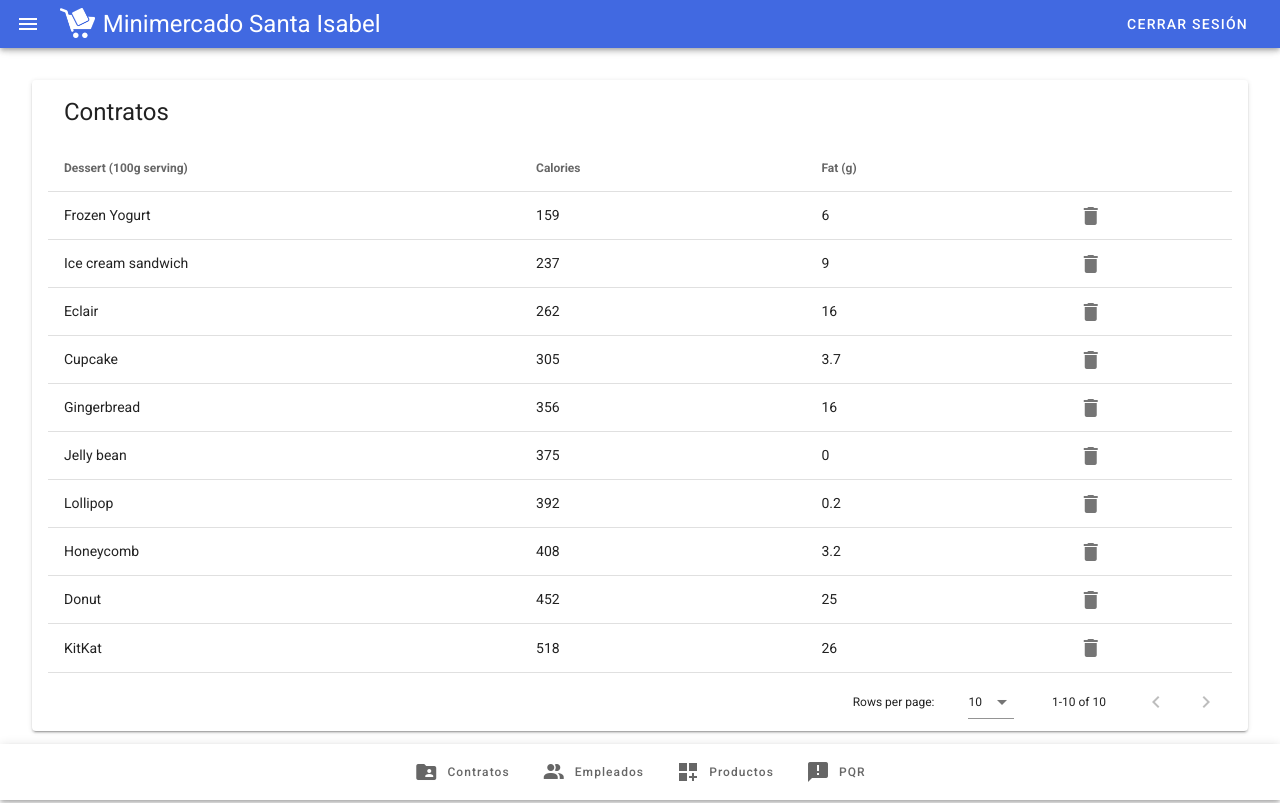
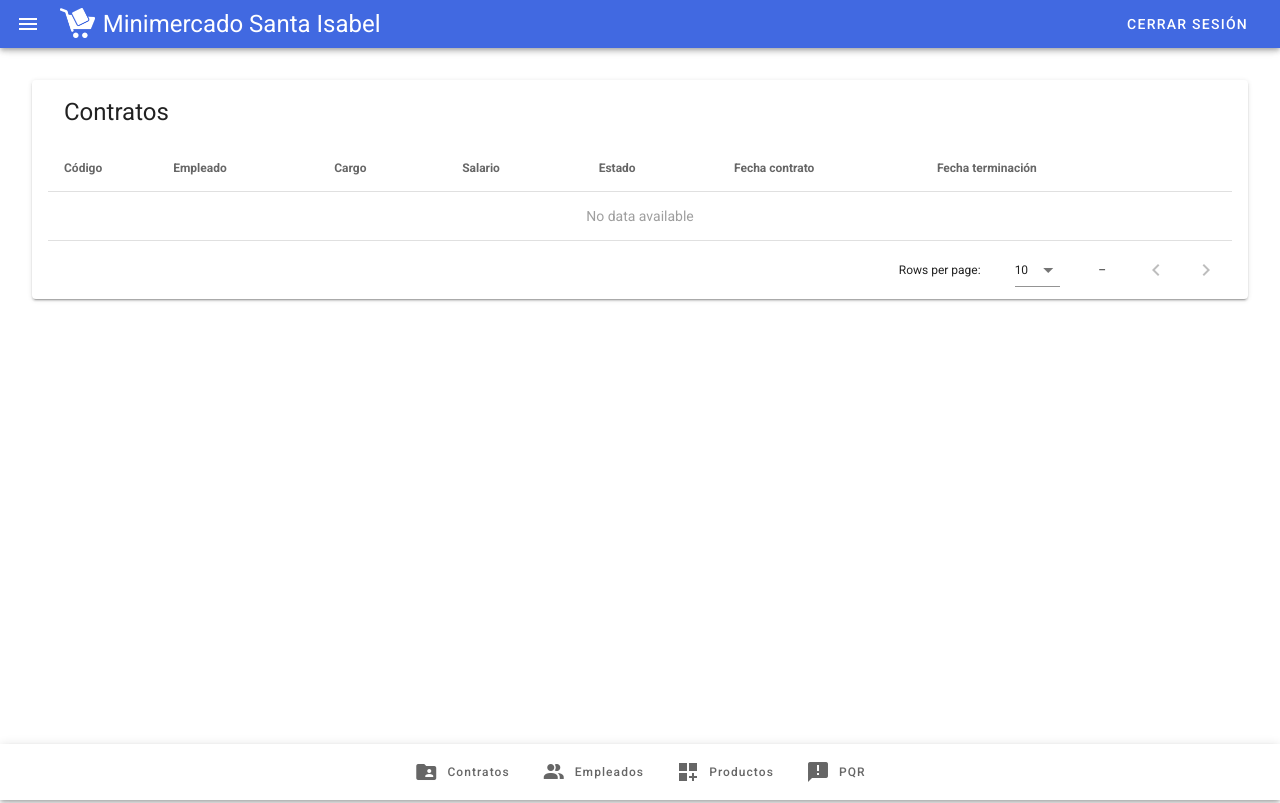
Before and after one commit to StivenHerreraSierra/app-minimercado-santa-isabel, a Vue app in the folder frontend/: page /recursos in a window 1280 px wide. Built offline with nearby package versions, Linux system fonts and the light colour scheme.

Commit message:
Separación del título del módulo contratos y la tabla

```diff
--- a/frontend/src/components/Tabla.vue
+++ b/frontend/src/components/Tabla.vue
@@ -1,14 +1,12 @@
 <template>
-  <v-card>
-    <v-card-title class="text-h5">{{ titulo }}</v-card-title>
-
-    <v-data-table
-      :headers="columnas"
-      :items="registros"
-      >
+  <v-data-table :headers="columnas" :items="registros">
     <template v-slot:top>
-        <v-dialog v-model="dialogDelete" persistent >
-          <DialogoEliminar :item="selectedItem"  v-on:confirmar="eliminarItem" v-on:cancelar="cerrarDialogoEliminar" />
+      <v-dialog v-model="dialogDelete" persistent>
+        <DialogoEliminar
+          :item="selectedItem"
+          v-on:confirmar="eliminarItem"
+          v-on:cancelar="cerrarDialogoEliminar"
+        />
       </v-dialog>
     </template>
 
@@ -16,7 +14,6 @@
       <v-icon @click="abrirDialogoEliminar(item)"> mdi-delete </v-icon>
     </template>
   </v-data-table>
-  </v-card>
 </template>
 
 <script>
@@ -27,8 +24,6 @@ export default {
     DialogoEliminar,
   },
   props: {
-    titulo: String,
-    labelBuscador: String,
     columnas: Array,
     registros: Array,
   },
@@ -55,11 +50,11 @@ export default {
       console.log("cerrar", this.dialogDelete);
     },
     eliminarItem() {
-      if(this.selectedItem) {
-        this.$emit('eliminarItem', this.selectedItem);
-        this.$forceUpdate();
+      if (this.selectedItem) {
+        this.$emit("eliminarItem", this.selectedItem);
+        this.dialogDelete = false;
       }
-    }
+    },
   },
 };
 </script>
--- a/frontend/src/views/recursos/ContratosModulo.vue
+++ b/frontend/src/views/recursos/ContratosModulo.vue
@@ -1,5 +1,13 @@
 <template>
-  <Tabla :titulo="tituloTabla" :labelBuscador="labelBuscador" :columnas="headers" :registros="items" v-on:eliminarItem="eliminarRegistro" />
+  <v-card>
+    <v-card-title class="text-h5">{{ titulo }}</v-card-title>
+
+    <Tabla
+      :columnas="headers"
+      :registros="items"
+      v-on:eliminarItem="eliminarRegistro"
+    />
+  </v-card>
 </template>
 
 <script>
@@ -10,91 +18,33 @@ export default {
   },
   data() {
     return {
-      tituloTabla: "Contratos",
+      titulo: "Contratos",
       labelBuscador: "Buscar contrato por código",
       headers: [
         {
-          text: "Dessert (100g serving)",
+          text: "Código",
           align: "start",
           sortable: false,
-          value: "name",
+          value: "codigo",
         },
-        { text: "Calories", value: "calories" },
-        { text: "Fat (g)", value: "fat" },
-        { text: "", value: "actions"}
+        { text: "Empleado", value: "empleado" },
+        { text: "Cargo", value: "cargo" },
+        { text: "Salario", value: "salario" },
+        { text: "Estado", value: "estado" },
+        { text: "Fecha contrato", value: "fechaContrato" },
+        { text: "Fecha terminación", value: "fechaTerminacion" },
+        { text: "", value: "actions" },
       ],
-      items: [
-        {
-          name: "Frozen Yogurt",
-          calories: 159,
-          fat: 6.0,
-          dialog: false,
-        },
-        {
-          name: "Ice cream sandwich",
-          calories: 237,
-          fat: 9.0,
-          dialog: false,
-        },
-        {
-          name: "Eclair",
-          calories: 262,
-          fat: 16.0,
-          dialog: false,
-        },
-        {
-          name: "Cupcake",
-          calories: 305,
-          fat: 3.7,
-          dialog: false,
-        },
-        {
-          name: "Gingerbread",
-          calories: 356,
-          fat: 16.0,
-          dialog: false,
-        },
-        {
-          name: "Jelly bean",
-          calories: 375,
-          fat: 0.0,
-          dialog: false,
-        },
-        {
-          name: "Lollipop",
-          calories: 392,
-          fat: 0.2,
-          dialog: false,
-        },
-        {
-          name: "Honeycomb",
-          calories: 408,
-          fat: 3.2,
-          dialog: false,
-        },
-        {
-          name: "Donut",
-          calories: 452,
-          fat: 25.0,
-          dialog: false,
-        },
-        {
-          name: "KitKat",
-          calories: 518,
-          fat: 26.0,
-          dialog: false,
-        },
-      ],
+      items: [],
     };
   },
   methods: {
     eliminarRegistro(registro) {
-      if(registro) {
-        console.log("Eliminar registro");
-        this.items = this.items.filter(item => item != registro);
+      if (registro) {
+        this.items = this.items.filter((item) => item.name != registro.name);
       }
-    }
-  }
+    },
+  },
 };
 </script>
 
```
Lines whose indentation alone changed are shown as unchanged.
